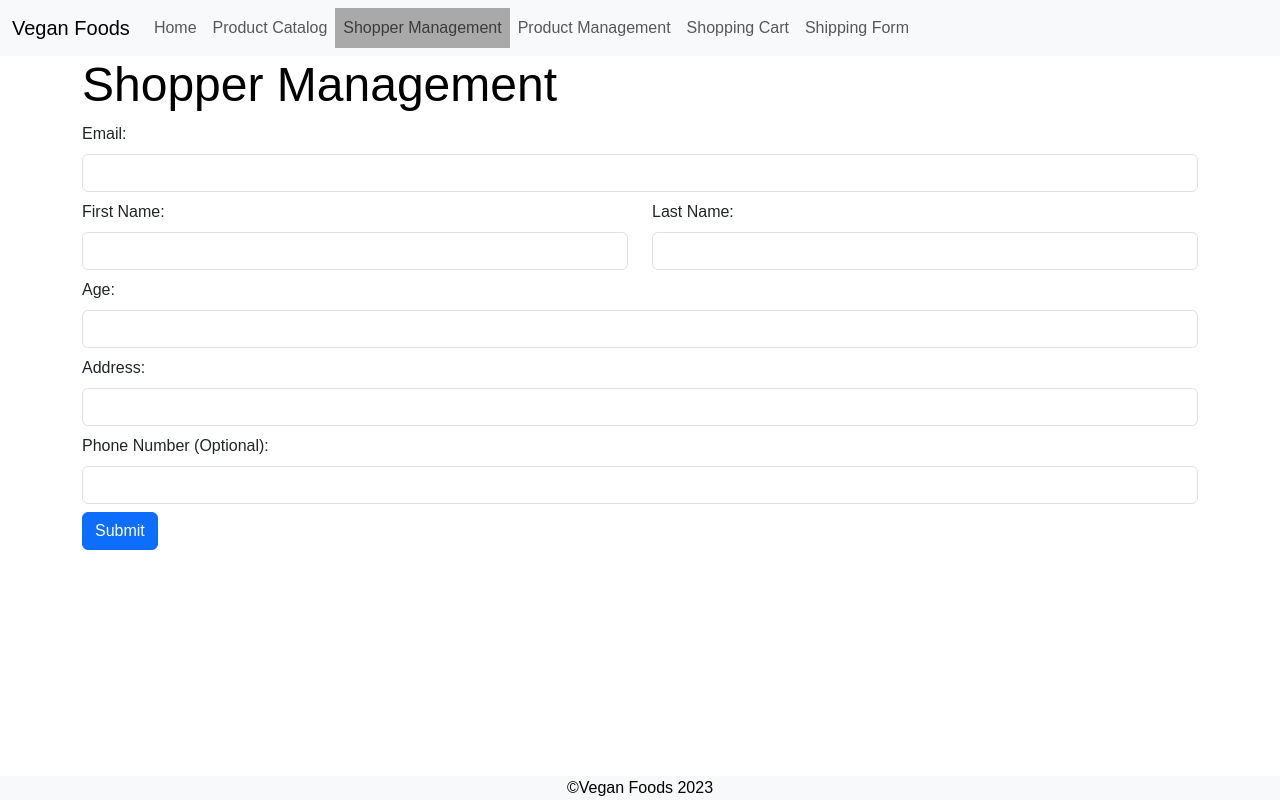
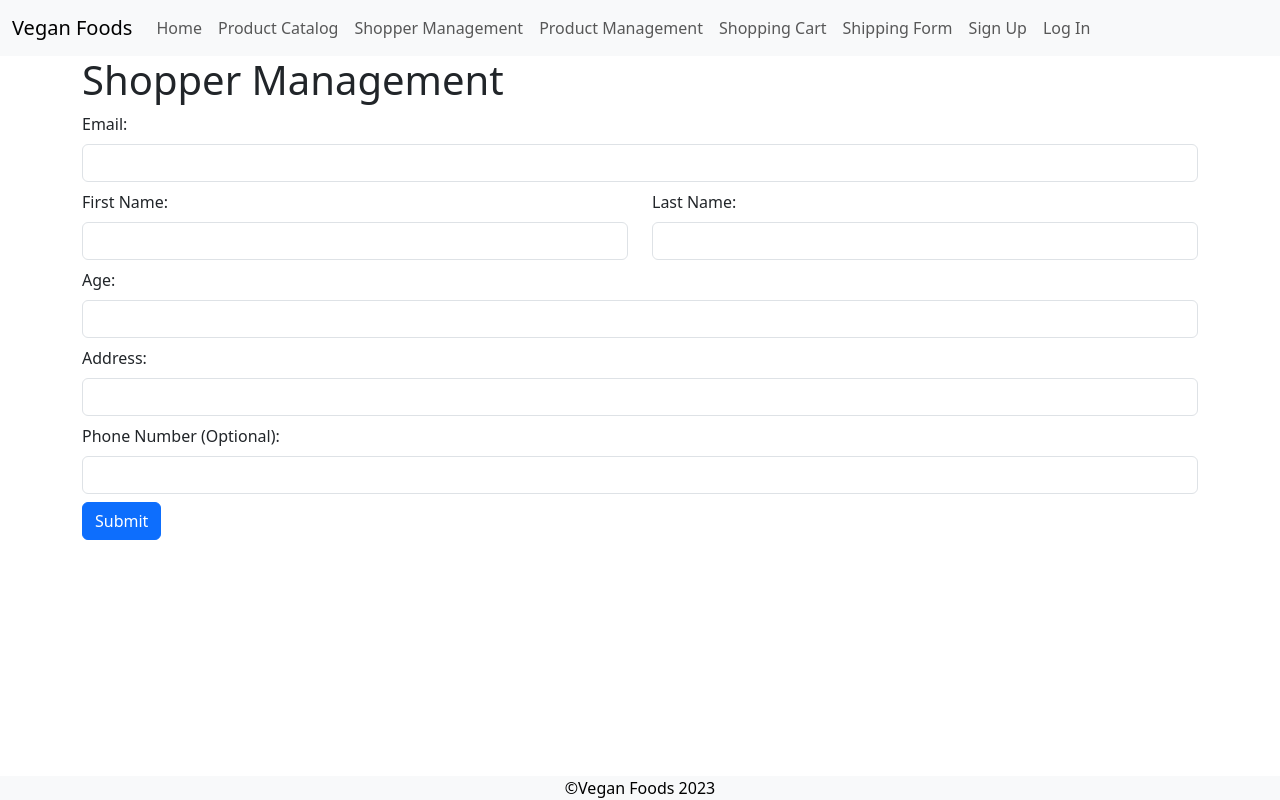
Before and after one commit to JohnnyJapes/IST256-VeganStorefront, a plain HTML site: page ShopperEdit.html in a window 1280 px wide. Drawn offline with nearby package versions, Linux system fonts and the light colour scheme.

Commit message:
nav bar additions, css consistent

```diff
--- a/CSS/ShopperEdit.css
+++ b/CSS/ShopperEdit.css
@@ -6,25 +6,10 @@ html {
   footer {
 	background-color: #D1D1D1;
   }
-
-h1{
-	color: black;
-	font-size: 3em;
-	text-align: left;
-}
- body {
-		font-family: Arial, Helvetica, sans-serif;
-	  }
-
- nav {
+  nav {
 		overflow: hidden;
 	  }
 
 .nav-item a:hover {
 		background-color: #A0A0A0;
 	  }
-
-.nav-item.active {
-		  background-color: darkgrey;
-		  color: black;
-	  }
--- a/ShopperEdit.html
+++ b/ShopperEdit.html
@@ -44,6 +44,12 @@
                     </li>
                     <li class="nav-item">
                         <a class="nav-link" href="shippingForm.html">Shipping Form</a>
+                    </li>
+                    <li class="nav-item">
+                        <a class="nav-link" href="Views/signup.html">Sign Up</a>
+                    </li>
+                    <li class="nav-item">
+                        <a class="nav-link" href="Views/userlogin.html">Log In</a>
                     </li>
                 </ul>
             </div>
```
Also changed, not shown: ProductForm.html (+6 -0 lines), Signup.html (deleted, +0 -10 lines), Views/signup.html (+2 -2 lines), Views/userlogin.html (+2 -2 lines), catalog.html (+6 -0 lines), index.html (+7 -0 lines), shippingForm.html (+6 -0 lines), shoppingCart.html (+6 -0 lines).
